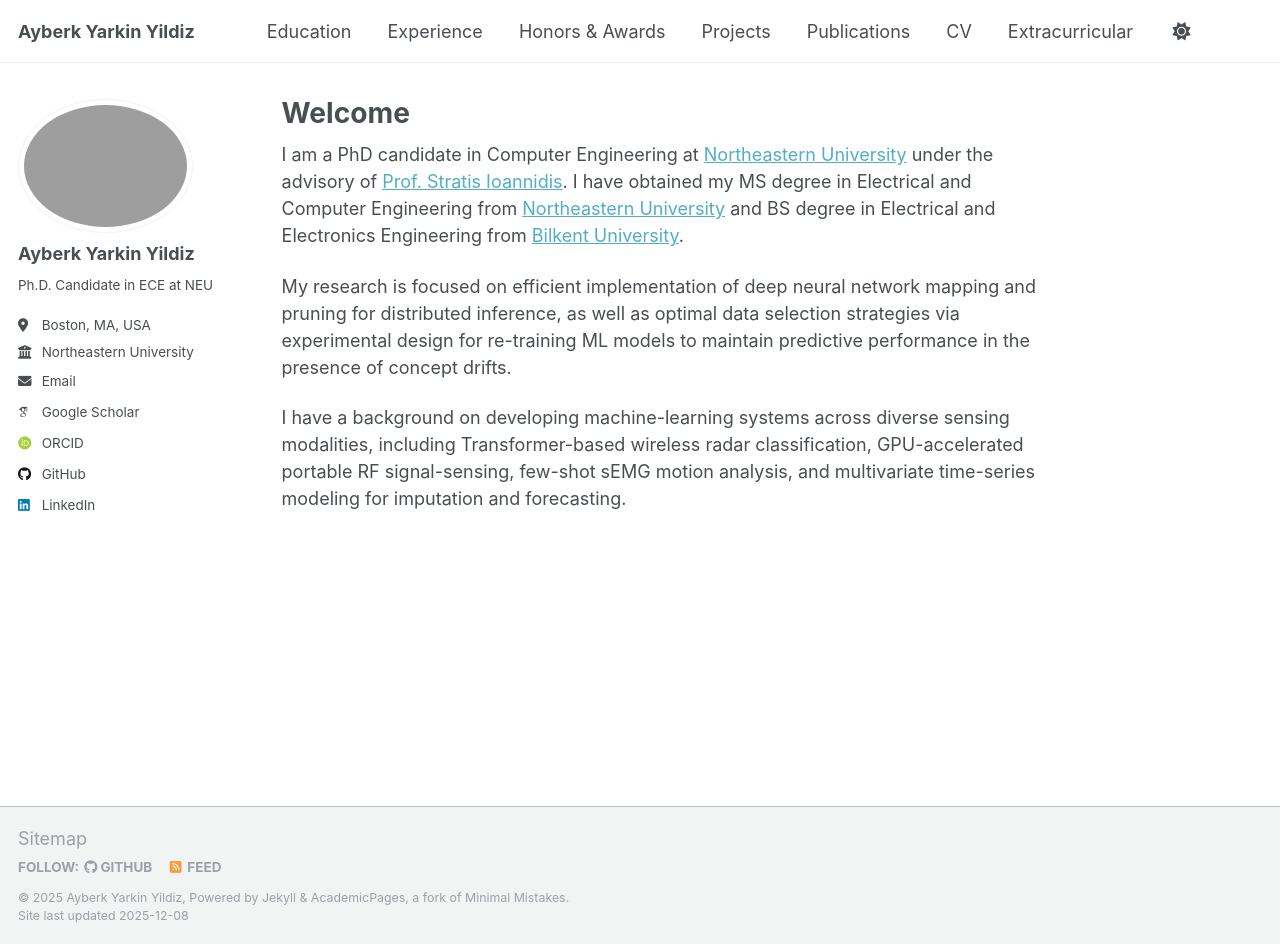
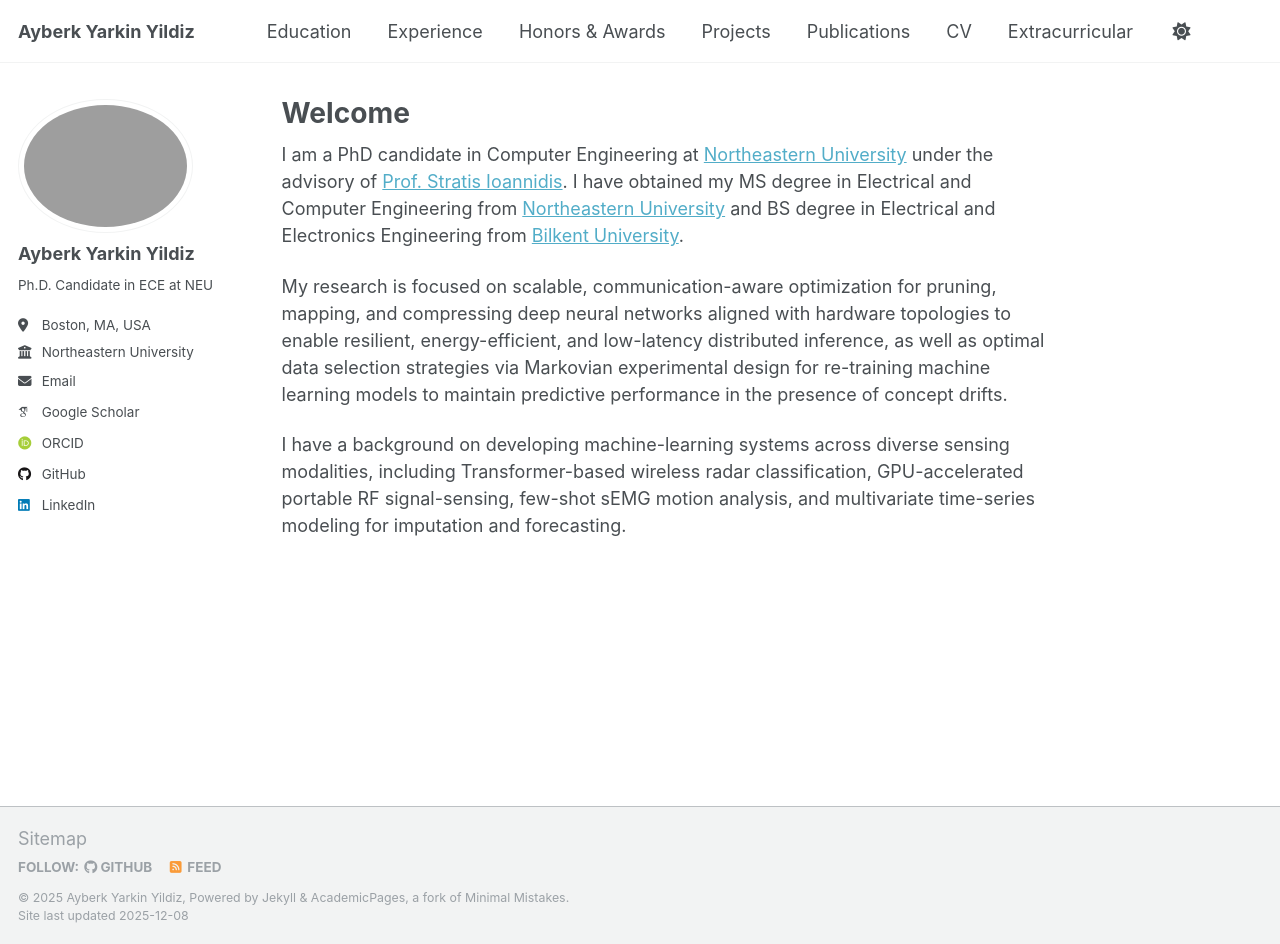
Before and after one commit to yarkin06/yarkin06.github.io, a Jekyll site: the page built from _pages/about.md, in a window 1280 px wide and 944 px high. Built offline with Jekyll 4.4.1, drawn with Linux system fonts in a browser that asks for light colours; some web fonts are replaced.

Commit message:
cv update

```diff
--- a/_pages/about.md
+++ b/_pages/about.md
@@ -11,6 +11,6 @@ redirect_from:
 
 I am a PhD candidate in Computer Engineering at [Northeastern University](https://www.northeastern.edu/) under the advisory of [Prof. Stratis Ioannidis](https://ece.northeastern.edu/fac-ece/ioannidis/). I have obtained my MS degree in Electrical and Computer Engineering from [Northeastern University](https://www.northeastern.edu/) and BS degree in Electrical and Electronics Engineering from [Bilkent University](https://ee.bilkent.edu.tr/en/).
 
-My research is focused on efficient implementation of deep neural network mapping and pruning for distributed inference, as well as optimal data selection strategies via experimental design for re-training ML models to maintain predictive performance in the presence of concept drifts.
+My research is focused on scalable, communication-aware optimization for pruning, mapping, and compressing deep neural networks aligned with hardware topologies to enable resilient, energy-efficient, and low-latency distributed inference, as well as optimal data selection strategies via Markovian experimental design for re-training machine learning models to maintain predictive performance in the presence of concept drifts.
 
 I have a background on developing machine-learning systems across diverse sensing modalities, including Transformer-based wireless radar classification, GPU-accelerated portable RF signal-sensing, few-shot sEMG motion analysis, and multivariate time-series modeling for imputation and forecasting.
```
Also changed, not shown: 1 other file.
